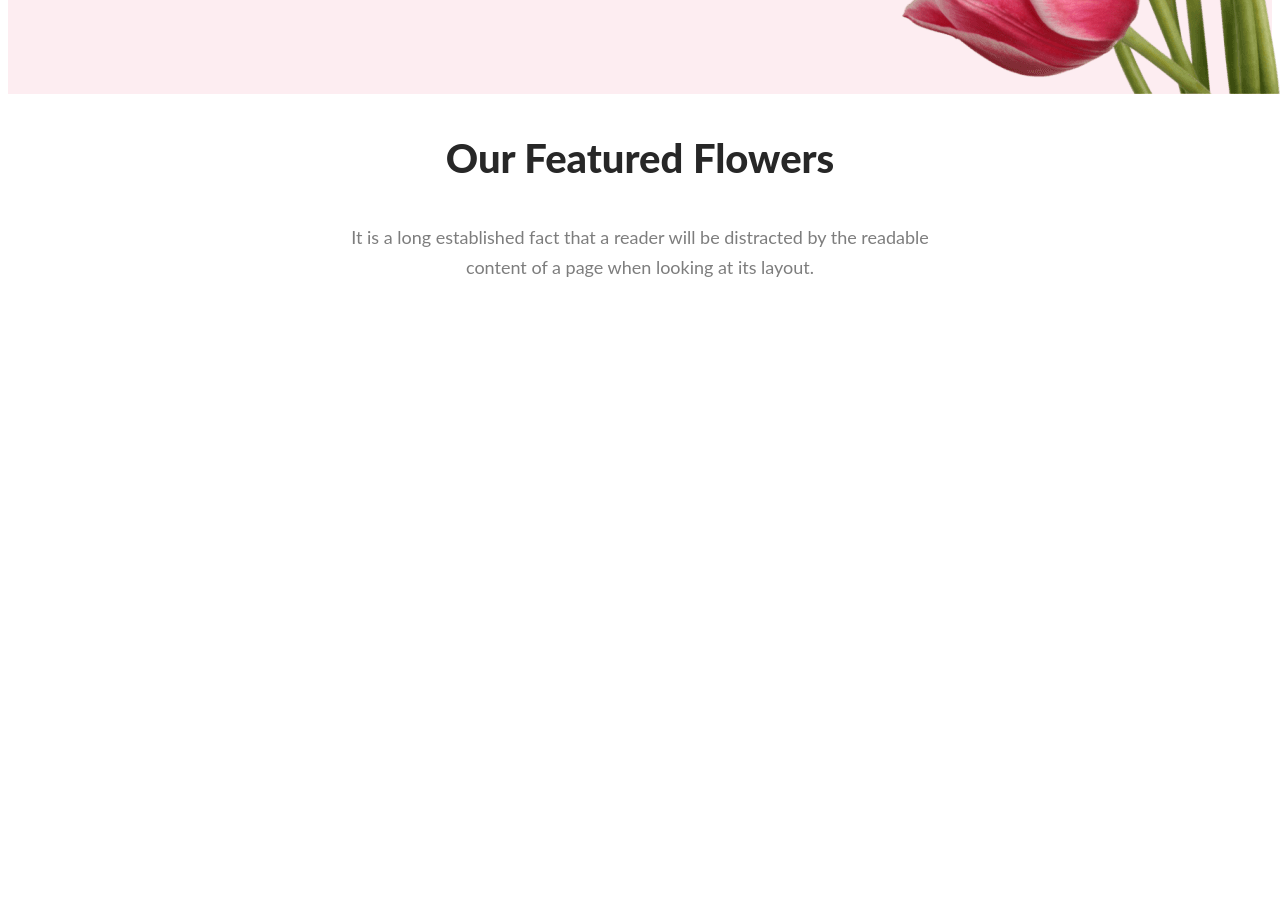
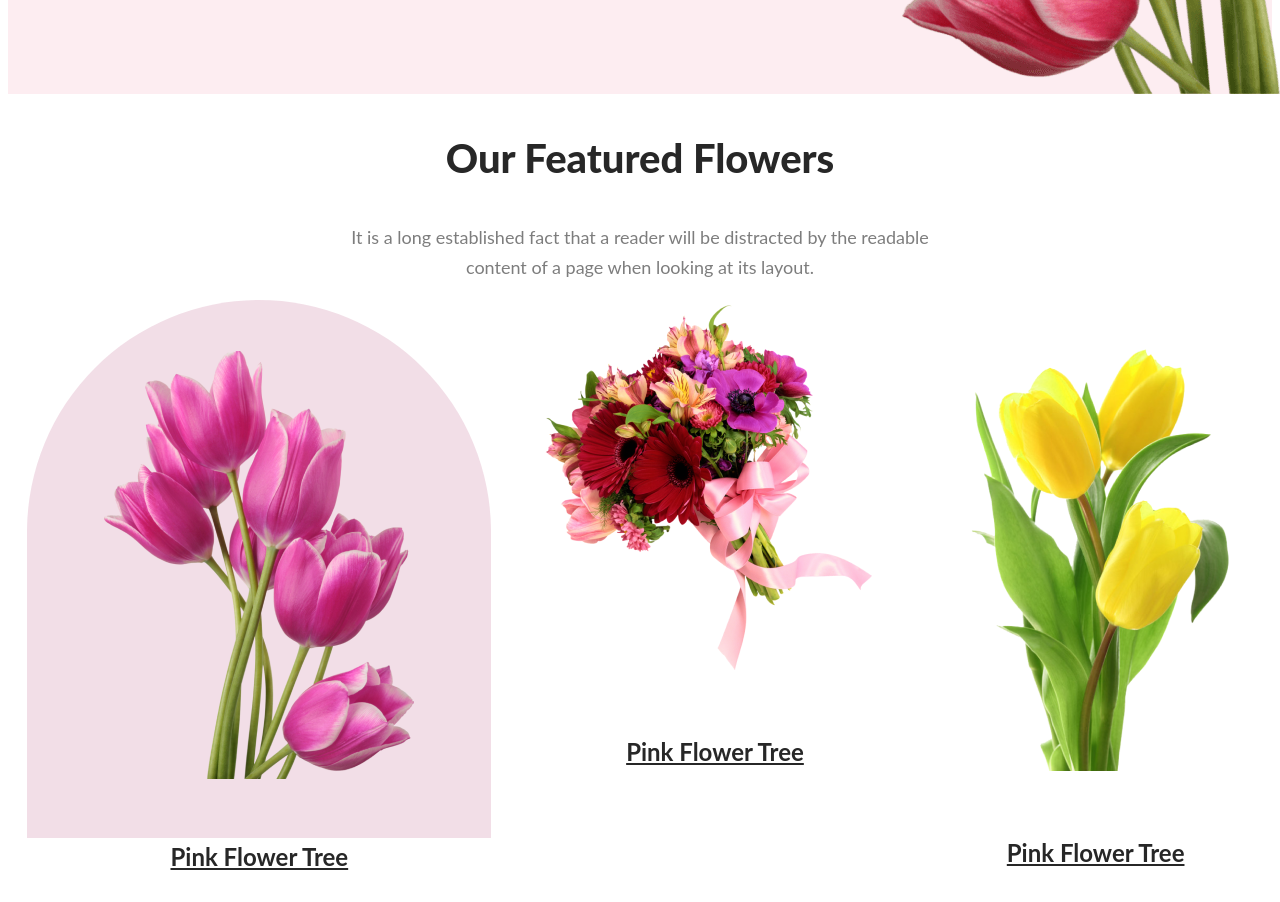
Before and after one commit to Abir010/Assignment1, a plain HTML site: page index.html in a window 1280 px wide. Shown: the part 744-1646 px from the top of the page. Before the commit the page ends 1044 px from the top, so only its background shows below. Drawn offline with Linux system fonts and the light colour scheme.

```diff
--- a/index.html
+++ b/index.html
@@ -1,5 +1,6 @@
 <!DOCTYPE html>
 <html lang="en">
+
 <head>
     <meta charset="UTF-8">
     <meta name="viewport" content="width=device-width, initial-scale=1.0">
@@ -7,6 +8,7 @@
 
     <link rel="stylesheet" href="styles/portfolio.css">
 </head>
+
 <body>
     <header class="header">
         <nav>
@@ -15,7 +17,9 @@
         <div class="banner">
             <div class="banner-content">
                 <h1 class="banner-titel">Let's make beautiful flowers a part of your life.</h1>
-                <p class="pra">It is a long established fact that a reader will be distracted by the readable content of a page when looking at its layout. The point of using Lorem Ipsum is that it has a more-or-less normal distribution of letters.</p>
+                <p class="pra">It is a long established fact that a reader will be distracted by the readable content of
+                    a page when looking at its layout. The point of using Lorem Ipsum is that it has a more-or-less
+                    normal distribution of letters.</p>
                 <button class="button-primary">Shop Now</button>
             </div>
             <img class="banner-pic" src="f/img/pngwing 10.png" alt="">
@@ -24,9 +28,25 @@
     <main>
         <section class="feature">
             <h3 class="section-titel">Our Featured Flowers</h3>
-            <p class="section_description">It is a long established fact that a reader will be distracted by the readable <br> content of a page when looking at its layout.</p>
+            <p class="section_description">It is a long established fact that a reader will be distracted by the
+                readable <br> content of a page when looking at its layout.</p>
         </section>
-    </main>
+
+        <div class="container">
+            <div class="rectangle1">
+              <img class="Image1" src="f/img/pngwing 6.png" alt="Image 1">
+              <p class="container-text1">Pink Flower Tree</p>
+            </div>
+            <div class="rectangle2">
+              <img class="Image2" src="f/img/pngwing 5.png" alt="Image 2">
+              <p class="container-text1">Pink Flower Tree</p>
+            </div>
+            <div class="rectangle3">
+              <img class="Image3" src="f/img/pngwing 7.png" alt="Image 3">
+              <p class="container-text1">Pink Flower Tree</p>
+            </div>
+          </div>
 
 </body>
+
 </html>
--- a/styles/portfolio.css
+++ b/styles/portfolio.css
@@ -77,3 +77,41 @@
 
 
 }
+
+.container {
+    display: flex;
+    justify-content: space-around;
+}
+
+
+.rectangle1 {
+    width: 464px;
+    height: 538px;
+    background-color: #ccc;
+    display: flex;
+    flex-direction: column;
+    justify-content: center;
+    align-items: center;
+    border-radius: 300px 300px 0px 0px;
+    background: rgba(167, 33, 98, 0.15);
+
+}
+
+.container .Image1 {
+    width: 310px;
+    height: 428px;
+    display: flex;
+    margin-top: 110px;
+
+}
+.container-text1{
+    color: #272727;
+text-align: center;
+font-family: Lato;
+font-size: 24px;
+font-style: normal;
+font-weight: 700;
+line-height: 35px;
+text-decoration-line: underline;
+margin-top: 60px
+}
```
